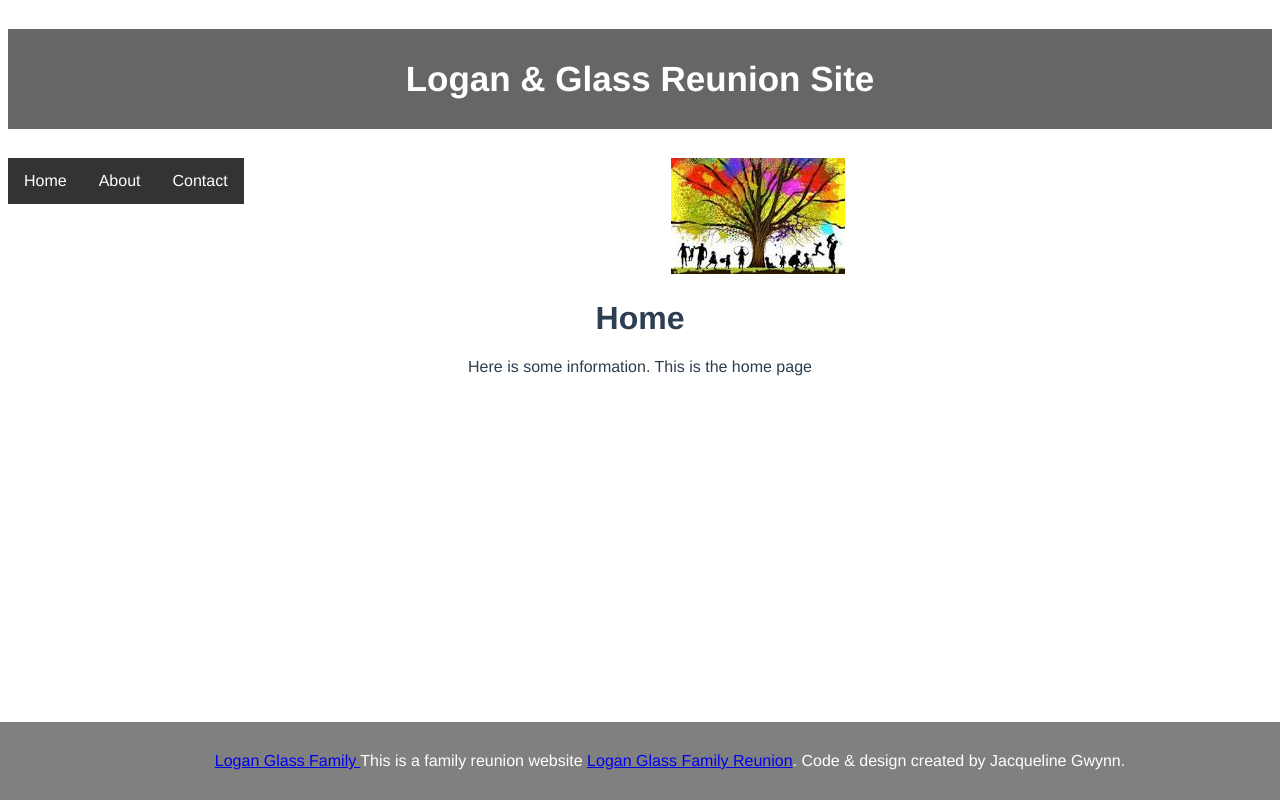
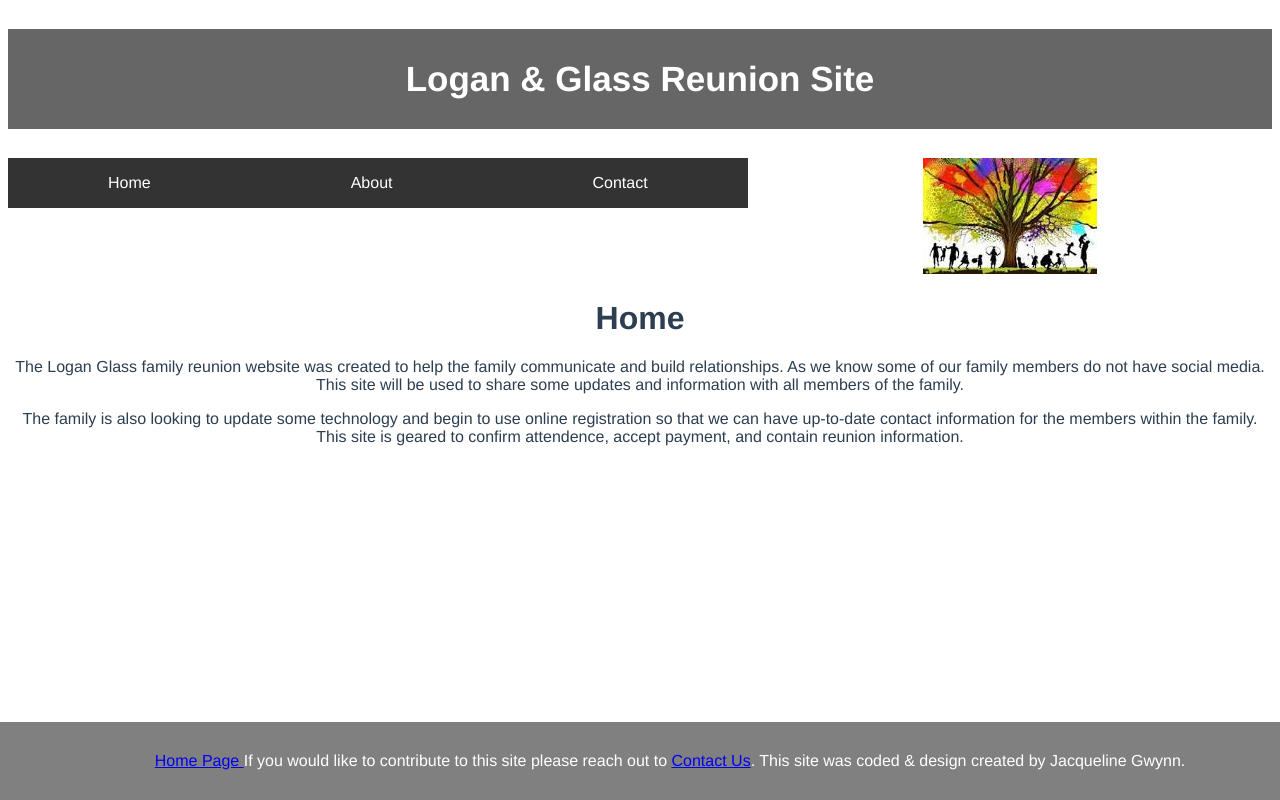
Before and after one commit to jgwynn36/logan-glass-family-site, a Vue app in the folder front-end/: page /#/ in a window 1280 px wide. Built offline with nearby package versions, Linux system fonts and the light colour scheme.

Commit message:
placed content on home page

```diff
--- a/front-end/src/components/Footer.vue
+++ b/front-end/src/components/Footer.vue
@@ -2,13 +2,13 @@
   <footer>
     <div class="footer">
       <router-link class="logo-font" :to="{ name: 'home', params: {} }">
-        Logan Glass Family
+        Home Page
       </router-link>
       <span class="attribution">
-        This is a family reunion website
-        <a rel="noopener noreferrer" target="blank" href="lgfamilyreunion.com"
-          >Logan Glass Family Reunion</a
-        >. Code &amp; design created by Jacqueline Gwynn.
+        If you would like to contribute to this site please reach out to
+        <a rel="noopener noreferrer" target="blank" href="/Contact"
+          >Contact Us</a
+        >. This site was coded &amp; design created by Jacqueline Gwynn.
       </span>
     </div>
   </footer>
--- a/front-end/src/components/Home.vue
+++ b/front-end/src/components/Home.vue
@@ -1,7 +1,8 @@
 <template>
     <div>
         <h1>Home</h1>
-        <p>Here is some information. This is the home page</p>
+        <p>The Logan Glass family reunion website was created to help the family communicate and build relationships.  As we know some of our family members do not have social media.  This site will be used to share some updates and information with all members of the family.</p>
+        <p>The family is also looking to update some technology and begin to use online registration so that we can have up-to-date contact information for the members within the family.  This site is geared to confirm attendence, accept payment, and contain reunion information.</p>
     </div>
 </template>
 
--- a/front-end/src/components/Navigation.vue
+++ b/front-end/src/components/Navigation.vue
@@ -1,6 +1,8 @@
 <template>
     <div>
-      <h2>Logan & Glass Reunion Site</h2>
+      <header>
+        <h2>Logan & Glass Reunion Site</h2>
+      </header>
         <nav>
             <router-link class="spacing" v-for="routes in links"
             v-bind:key="routes.id"
@@ -18,7 +20,7 @@ export default {
         {
           id: 0,
           text: 'Home',
-          page: '/Home'
+          page: '/'
         },
         {
           id: 1,
@@ -47,7 +49,7 @@ export default {
   display: block;
   color: white;
   text-align: center;
-  padding: 14px 16px;
+  padding: 16px 100px;
   text-decoration: none;
   }
   h2 {
```
